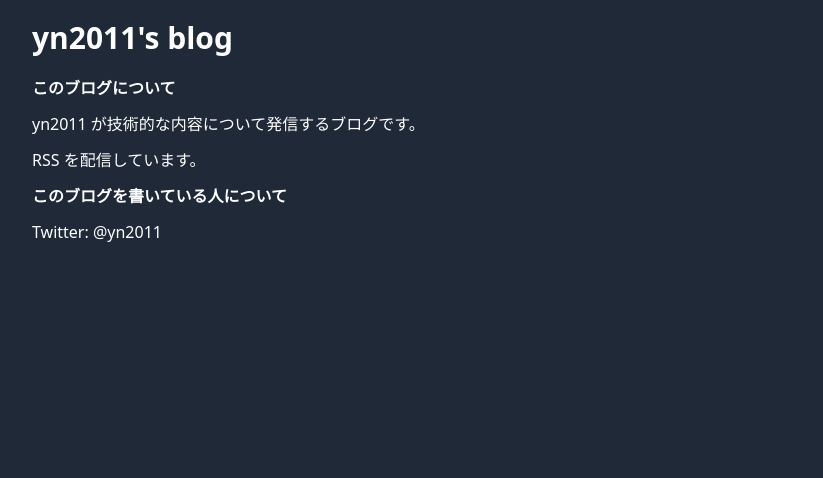
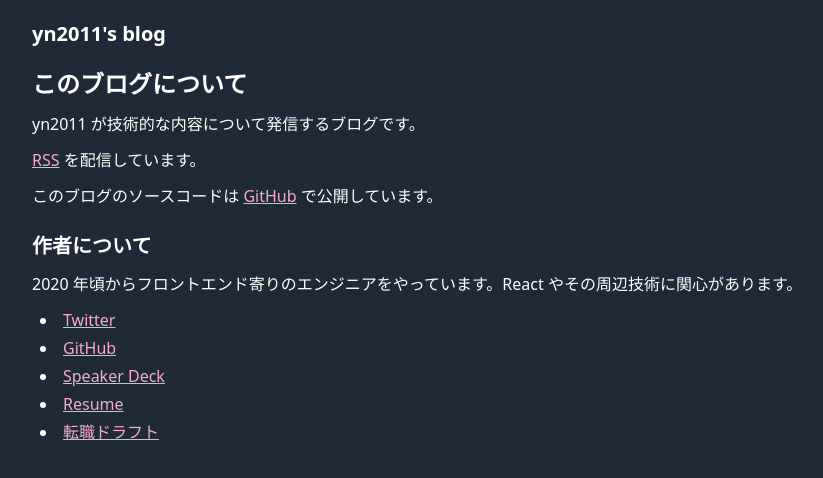
Before and after one commit to pokuwagata/yn2011-blog, a Next.js app: page /about in a window 1280 px wide. Shown: the top 478 px of the page, without its empty margins (144-967 px from the left). Built offline with nearby package versions, Linux system fonts and the light colour scheme.

Commit message:
add about page

```diff
--- a/app/about/contents.mdx
+++ b/app/about/contents.mdx
@@ -1,11 +1,17 @@
-import Link from "next/link";
-
 # このブログについて
 
 yn2011 が技術的な内容について発信するブログです。
 
-RSS を配信しています。
+[RSS](/feed) を配信しています。
 
-## このブログを書いている人について
+このブログのソースコードは [GitHub](https://github.com/pokuwagata/yn2011-blog) で公開しています。
 
-- Twitter: <Link href="https://twitter.com/yn2011">@yn2011</Link>
+## 作者について
+
+2020 年頃からフロントエンド寄りのエンジニアをやっています。React やその周辺技術に関心があります。
+
+- [Twitter](https://twitter.com/yn2011)
+- [GitHub](https://github.com/pokuwagata)
+- [Speaker Deck](https://speakerdeck.com/yn2011)
+- [Resume](https://github.com/pokuwagata/resume)
+- [転職ドラフト](https://job-draft.jp/users/41795)
--- a/app/layout.tsx
+++ b/app/layout.tsx
@@ -35,7 +35,7 @@ export default function RootLayout({
       <body className="bg-gray-800 text-white">
         <div className="mx-auto max-w-[960px] px-4">
           <header className="my-5">
-            <h1 className="text-3xl font-bold">
+            <h1 className="text-xl font-bold">
               <Link href="/">yn2011&apos;s blog</Link>
             </h1>
           </header>
--- a/components/Mdx.tsx
+++ b/components/Mdx.tsx
@@ -3,14 +3,19 @@ export const MDXCustomComponents = {
     <h1 className="text-2xl font-bold mb-3" {...props} />
   ),
   h2: (props: React.ComponentProps<"h2">) => (
-    <h2 className="text-xl font-bold mb-3" {...props} />
+    <h2 className="text-xl font-bold mt-6 mb-3" {...props} />
   ),
   h3: (props: React.ComponentProps<"h3">) => (
-    <h3 className="text-lg font-bold mb-3" {...props} />
+    <h3 className="text-lg font-bold mt-6 mb-3" {...props} />
   ),
   p: (props: React.ComponentProps<"p">) => <p className="mb-3" {...props} />,
   ul: (props: React.ComponentProps<"ul">) => (
     <ul className="list-disc list-inside mb-3" {...props} />
   ),
-  li: (props: React.ComponentProps<"li">) => <li className="mb-1" {...props} />,
+  li: (props: React.ComponentProps<"li">) => (
+    <li className="mb-1 ml-2" {...props} />
+  ),
+  a: (props: React.ComponentProps<"a">) => (
+    <a className="text-pink-300 underline" {...props} />
+  ),
 };
--- a/tailwind.config.js
+++ b/tailwind.config.js
@@ -1,6 +1,6 @@
 /** @type {import('tailwindcss').Config} */
 module.exports = {
-  content: ["./app/**/*.{js,ts,jsx,tsx}"],
+  content: ["./app/**/*.tsx", "./components/**/*.tsx"],
   theme: {
     extend: {},
   },
```
